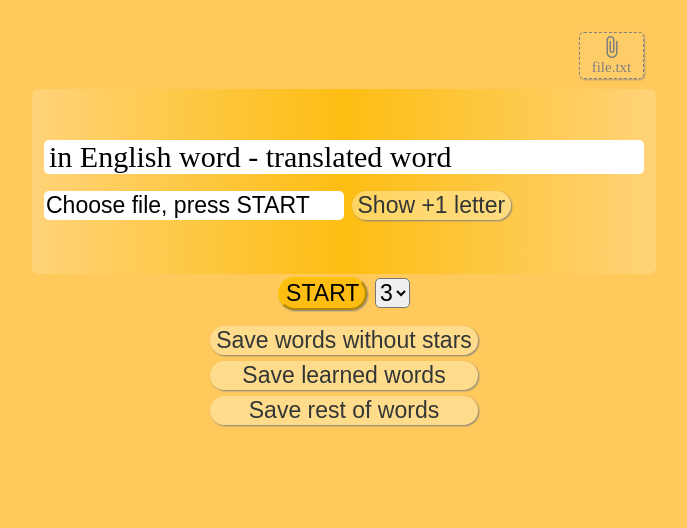
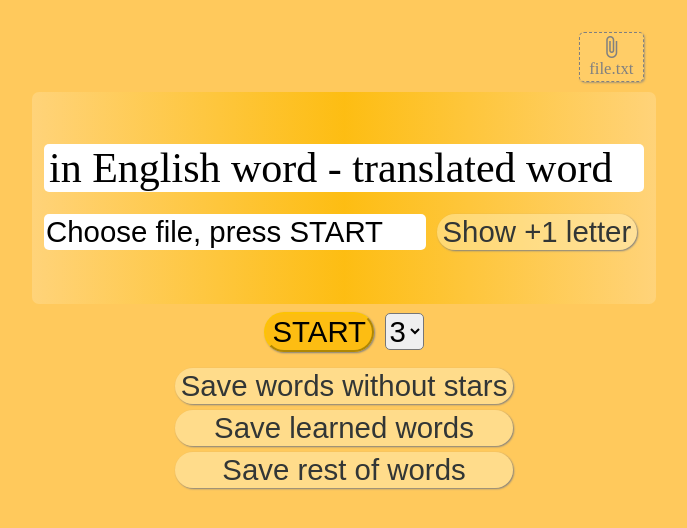
Before and after one commit to Srr233/LearnNewWordsEasier, a plain HTML site: page index.html in a window 1280 px wide. Shown: the whole page, without its empty margins (296-983 px from the left). Drawn offline with Linux system fonts and the light colour scheme.

Commit message:
font resize

```diff
--- a/style.css
+++ b/style.css
@@ -1,8 +1,9 @@
 :root {
-    /* font-size: 10px; */
+    font-size: 10px;
 }
 body {
-    font-size: 30px;
+    /* font-size: 30px; */
+    font-size: 1.4em;
     background-color: #ffc95c;
     margin: 0;
 }
@@ -48,7 +49,8 @@ input {
     border: none;
 }
 input, select, button {
-    font-size: 23px;
+    /* font-size: 23px; */
+    font-size: 0.7em;
     border-radius: 5px;
 }
 .choosingFileBlock {
@@ -74,7 +76,8 @@ input, select, button {
     transition:border 300ms ease;
     cursor:pointer;
     text-align:center;
-    font-size: 15px;
+    /* font-size: 15px; */
+    font-size: 0.4em;
     background-color: rgba(255, 246, 206, 0.103);
     box-shadow: 1px 1px 2px rgba(128, 128, 128, 0.644);
 }
```
